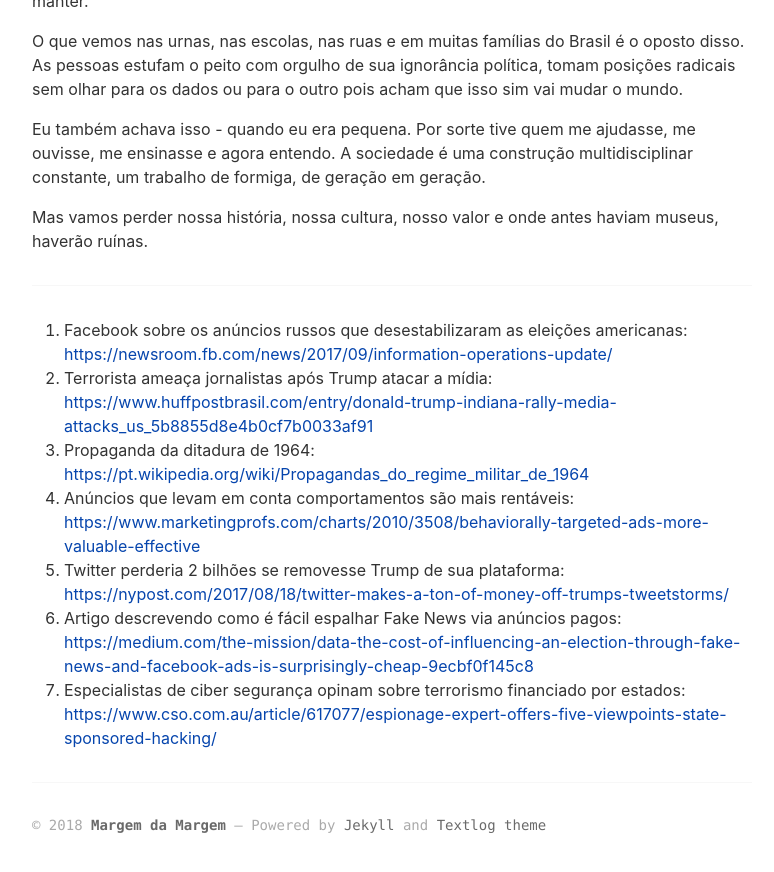
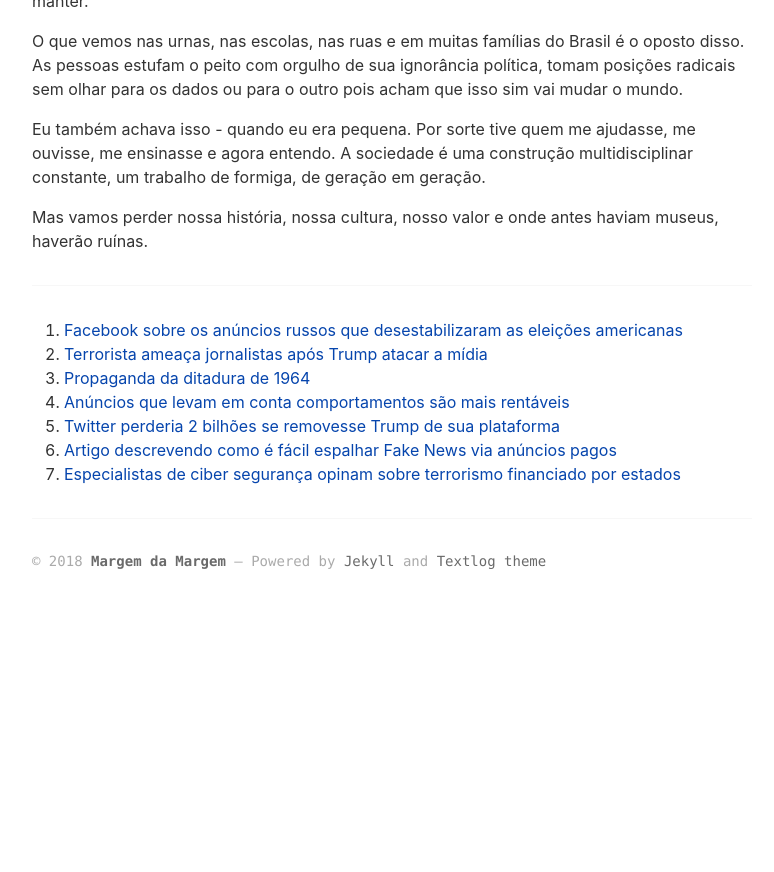
Before and after one commit to ThaisRobba/thaisrobba.github.io, a Jekyll site: the page built from _posts/2018-10-16-mecanismos-do-mal.md, in a window 1280 px wide and 900 px high, scrolled down 3830 px. Shown: the top 872 px of the window, without its empty margins (8-782 px from the left). Built offline with Jekyll 4.4.1, drawn with Linux system fonts in a browser that asks for light colours; after the commit the page ends 4466 px from its top, so only the background shows below that; part of the change alters nothing that is shown.

Commit message:
Updated ref links

```diff
--- a/_posts/2018-10-16-mecanismos-do-mal.md
+++ b/_posts/2018-10-16-mecanismos-do-mal.md
@@ -99,10 +99,10 @@ Mas vamos perder nossa história, nossa cultura, nosso valor e onde antes haviam
 
 ---
 
-1. Facebook sobre os anúncios russos que desestabilizaram as eleições americanas: <a name="1">https://newsroom.fb.com/news/2017/09/information-operations-update/</a>
-2. Terrorista ameaça jornalistas após Trump atacar a mídia: <a name="2">https://www.huffpostbrasil.com/entry/donald-trump-indiana-rally-media-attacks_us_5b8855d8e4b0cf7b0033af91</a>
-3. Propaganda da ditadura de 1964: <a name="3">https://pt.wikipedia.org/wiki/Propagandas_do_regime_militar_de_1964</a>
-4. Anúncios que levam em conta comportamentos são mais rentáveis: <a name="4">https://www.marketingprofs.com/charts/2010/3508/behaviorally-targeted-ads-more-valuable-effective</a>
-5. Twitter perderia 2 bilhões se removesse Trump de sua plataforma: <a name="5">https://nypost.com/2017/08/18/twitter-makes-a-ton-of-money-off-trumps-tweetstorms/</a>
-6. Artigo descrevendo como é fácil espalhar Fake News via anúncios pagos: <a name="6">https://medium.com/the-mission/data-the-cost-of-influencing-an-election-through-fake-news-and-facebook-ads-is-surprisingly-cheap-9ecbf0f145c8</a>
-7. Especialistas de ciber segurança opinam sobre terrorismo financiado por estados: <a name="7">https://www.cso.com.au/article/617077/espionage-expert-offers-five-viewpoints-state-sponsored-hacking/</a>
+1. <a name="1" href="https://newsroom.fb.com/news/2017/09/information-operations-update/">Facebook sobre os anúncios russos que desestabilizaram as eleições americanas</a>
+2. <a name="2" href="https://www.huffpostbrasil.com/entry/donald-trump-indiana-rally-media-attacks_us_5b8855d8e4b0cf7b0033af91">Terrorista ameaça jornalistas após Trump atacar a mídia</a>
+3. <a name="3" href="https://pt.wikipedia.org/wiki/Propagandas_do_regime_militar_de_1964">Propaganda da ditadura de 1964</a>
+4. <a name="4" href="https://www.marketingprofs.com/charts/2010/3508/behaviorally-targeted-ads-more-valuable-effective">Anúncios que levam em conta comportamentos são mais rentáveis</a>
+5. <a name="5" href="https://nypost.com/2017/08/18/twitter-makes-a-ton-of-money-off-trumps-tweetstorms/" >Twitter perderia 2 bilhões se removesse Trump de sua plataforma</a>
+6. <a name="6" href="https://medium.com/the-mission/data-the-cost-of-influencing-an-election-through-fake-news-and-facebook-ads-is-surprisingly-cheap-9ecbf0f145c8">Artigo descrevendo como é fácil espalhar Fake News via anúncios pagos</a>
+7. <a name="7" href="https://www.cso.com.au/article/617077/espionage-expert-offers-five-viewpoints-state-sponsored-hacking/">Especialistas de ciber segurança opinam sobre terrorismo financiado por estados</a>
```
